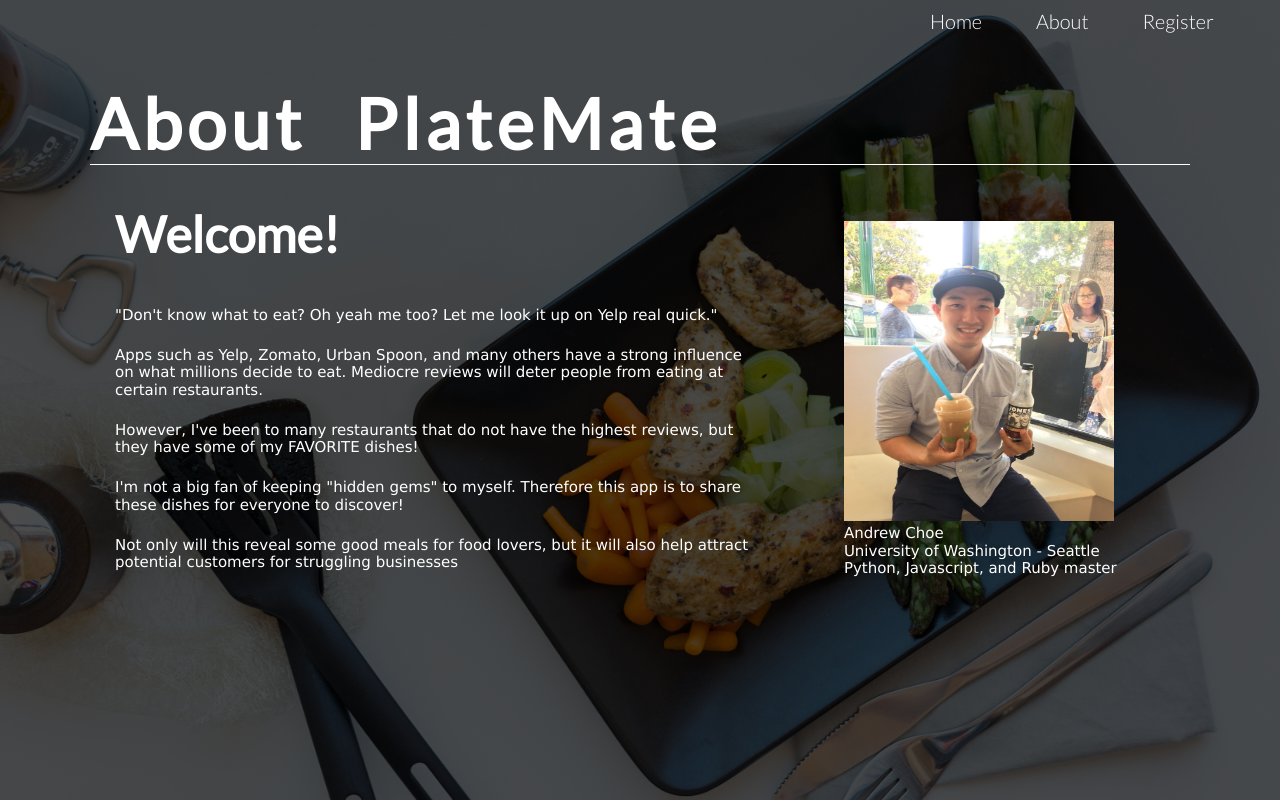
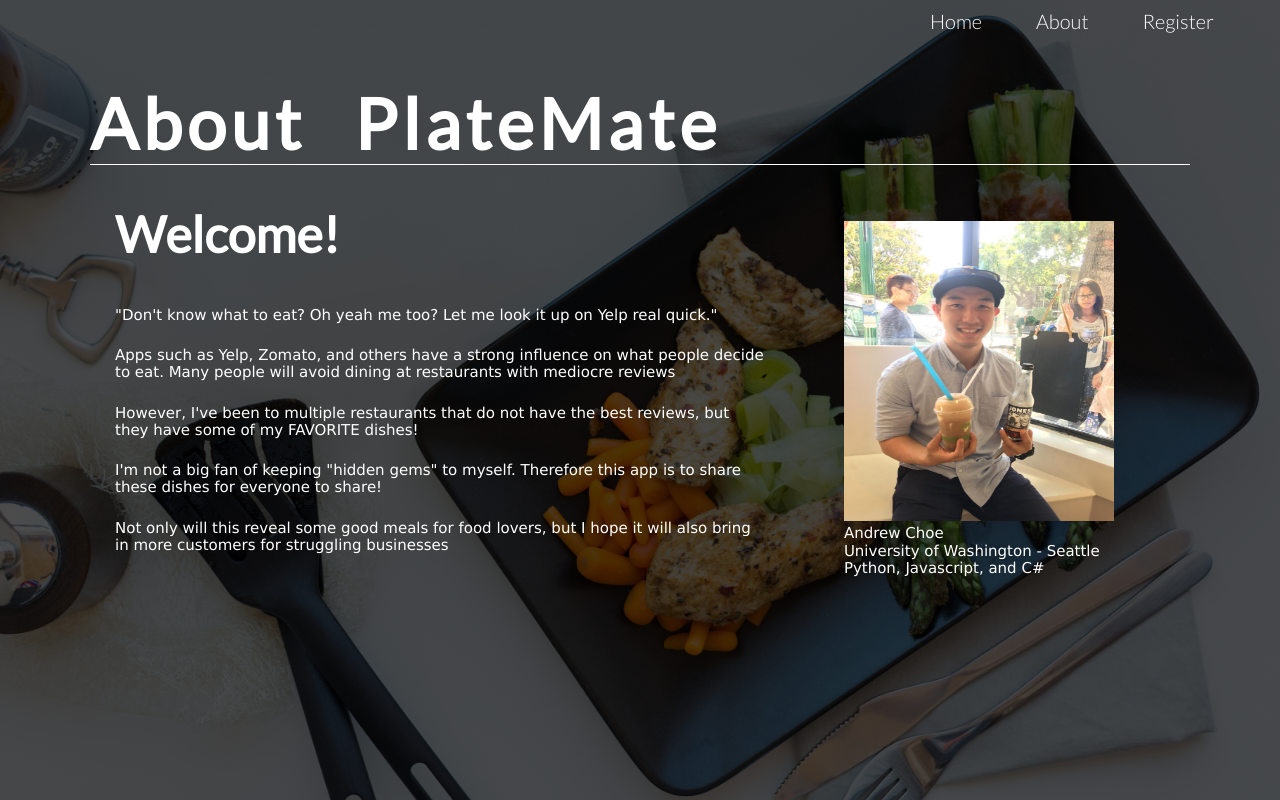
Before and after one commit to andrewc91/Project_PlateMate, a Django app: page /aboutme in a window 1280 px wide. Run offline with Django 3.2, Linux system fonts and the light colour scheme; parts of the project's set-up code (start-up, migrations or seed data) failed here and were passed over.

Commit message:
edit about me and remove input borders

```diff
--- a/hidden_dishes/apps/login_app/static/login_app/css/style.css
+++ b/hidden_dishes/apps/login_app/static/login_app/css/style.css
@@ -98,6 +98,7 @@ input {
   border-radius: 20px;
   padding: 7px 20px;
   border: 2px solid #1a5073;
+  outline: none;
 }
 
 #submit {
--- a/hidden_dishes/apps/login_app/static/login_app/css/style_reg.css
+++ b/hidden_dishes/apps/login_app/static/login_app/css/style_reg.css
@@ -33,6 +33,7 @@ input {
   margin-bottom: 20px;
   margin-left: -5px;
   border-radius: 20px;
+  outline: none;
   padding: 7px 20px;
   border: 2px solid #1a5073;
 }
--- a/hidden_dishes/apps/login_app/templates/login_app/aboutme.html
+++ b/hidden_dishes/apps/login_app/templates/login_app/aboutme.html
@@ -23,21 +23,18 @@
       <div class="content">
         <h2>Welcome!</h2><br>
         <p>"Don't know what to eat? Oh yeah me too? Let me look it up on Yelp real quick."</p><br>
-        <p>Apps such as Yelp, Zomato, Urban Spoon, and many others have a strong influence on what millions decide to eat. Mediocre reviews will deter people from eating at certain restaurants.</p><br>
-        <p>However, I've been to many restaurants that do not have the highest reviews, but they have some of my FAVORITE dishes!</p><br>
-        <p>I'm not a big fan of keeping "hidden gems" to myself. Therefore this app is to share these dishes for everyone to discover!</p><br>
-        <p>Not only will this reveal some good meals for food lovers, but it will also help attract potential customers for struggling businesses</p>
+        <p>Apps such as Yelp, Zomato, and others have a strong influence on what people decide to eat. Many people will avoid dining at restaurants with mediocre reviews</p><br>
+        <p>However, I've been to multiple restaurants that do not have the best reviews, but they have some of my FAVORITE dishes!</p><br>
+        <p>I'm not a big fan of keeping "hidden gems" to myself. Therefore this app is to share these dishes for everyone to share!</p><br>
+        <p>Not only will this reveal some good meals for food lovers, but I hope it will also bring in more customers for struggling businesses</p>
       </div>
 
       <div class="side_content">
         <img src="{% static "login_app/img/me.jpg" %}" alt="Selfie" class="selfie"/>
         <p>Andrew Choe</p>
         <p>University of Washington - Seattle</p>
-        <p>Python, Javascript, and Ruby master</p>
+        <p>Python, Javascript, and C#</p>
       </div>
-
-
-
 
 
     </header>
--- a/hidden_dishes/apps/login_app/templates/login_app/index.html
+++ b/hidden_dishes/apps/login_app/templates/login_app/index.html
@@ -1,8 +1,8 @@
 <!DOCTYPE html>
 <html lang="en">
   <head>
-    <title>Login and Registration</title>
     <meta charset="utf-8">
+    <title>Welcome to PlateMate</title>
     {% load staticfiles %}
     <link rel="stylesheet" href="{% static 'login_app/css/normalize.css' %}">
     <link rel="stylesheet" href="{% static 'login_app/css/style.css' %}" media='all'>
```
Also changed, not shown: hidden_dishes/db.sqlite3, 1 other file.
